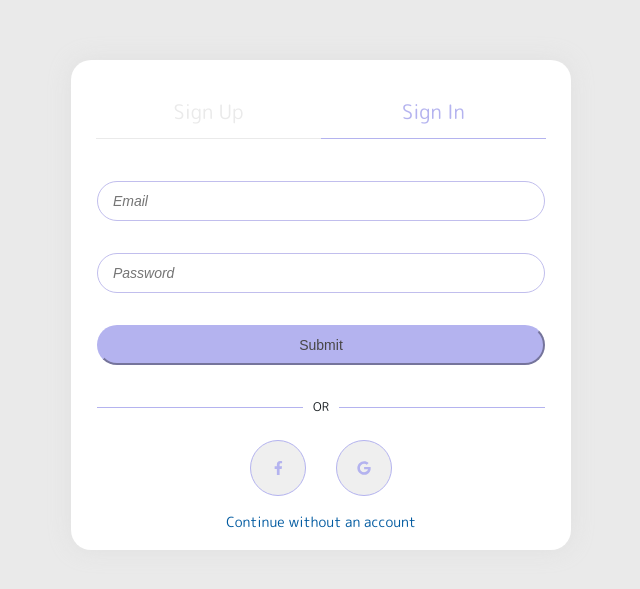
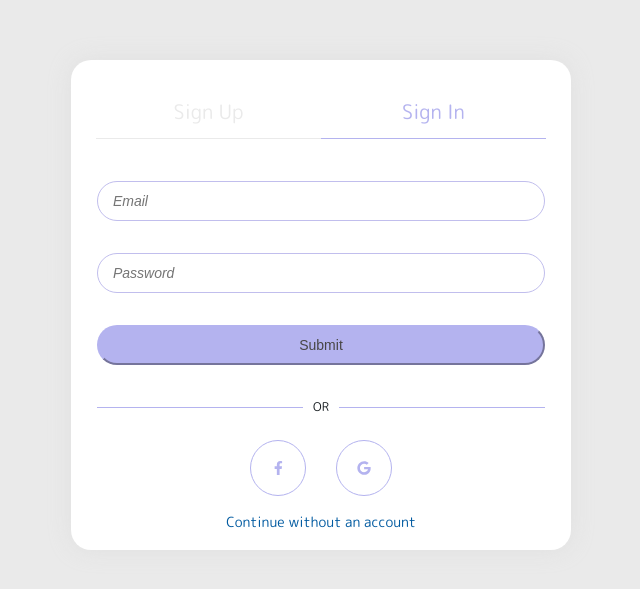
Before and after one commit to mvn-tienle2-dn/Todo-PWA, a Vue app in the folder todo-vue-pwa/: page /auth in a window 1280 px wide. Shown: the part 111-700 px from the top of the page, without its empty margins (319-959 px from the left). Built offline with nearby package versions, Linux system fonts and the light colour scheme.

Commit message:
set login with... back ground

```diff
--- a/todo-vue-pwa/src/assets/styling/pages/_auth.scss
+++ b/todo-vue-pwa/src/assets/styling/pages/_auth.scss
@@ -132,6 +132,7 @@
       position: relative;
       text-decoration: none;
       color: map-get($color, primary);
+      background: none;
       border: 1px solid map-get($color, primary);
       transition: all 0.2s linear 0s;
       padding: 0;
```
